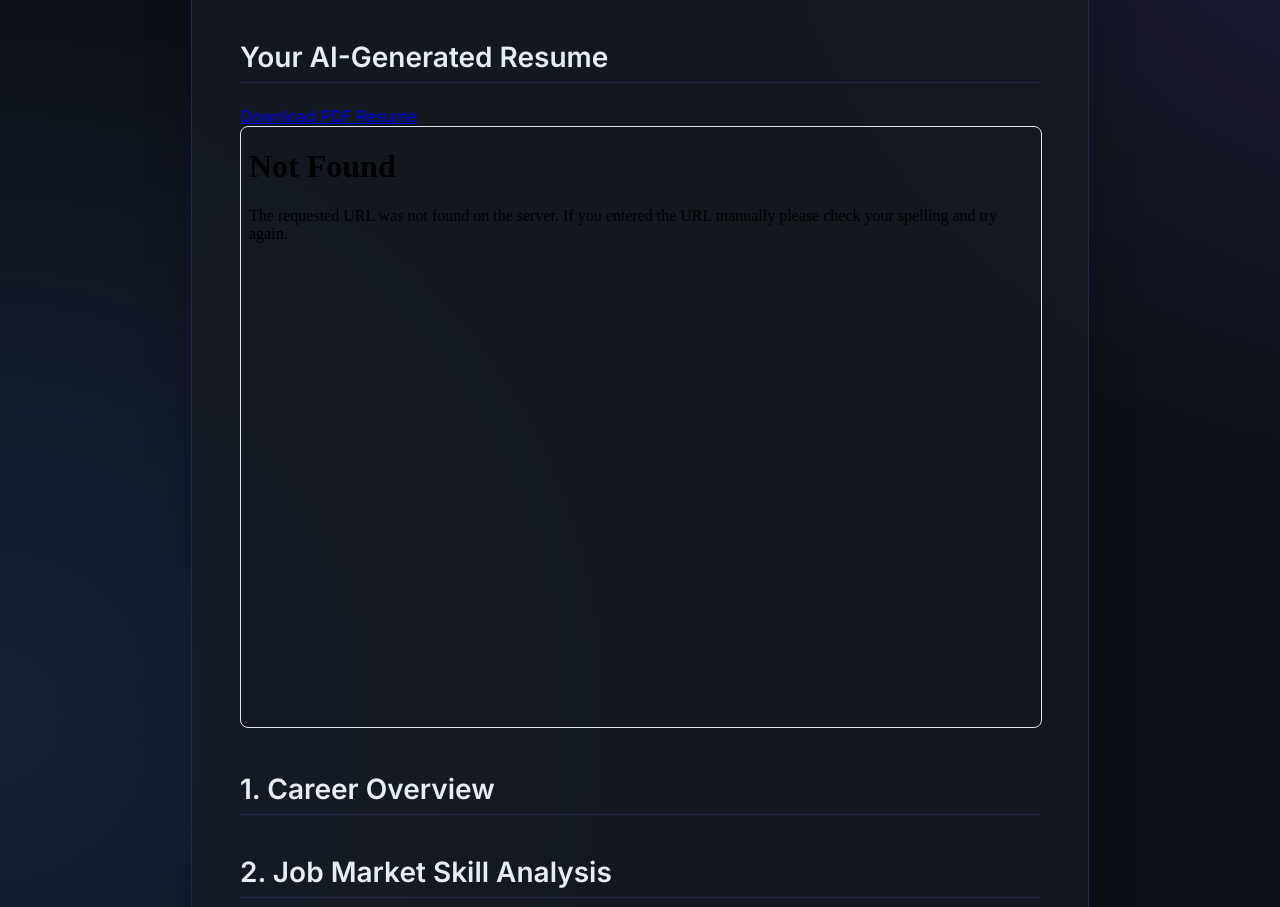
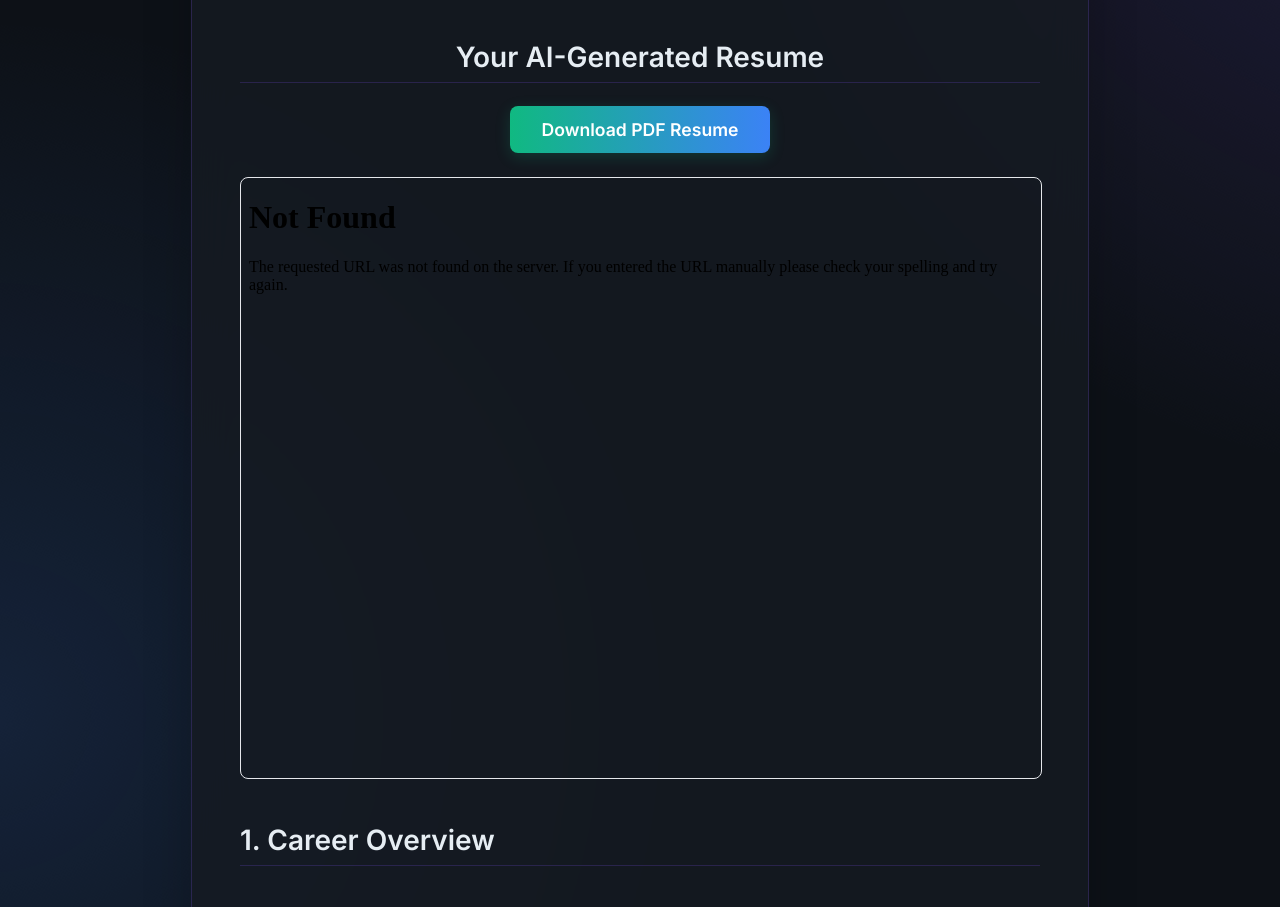
Before and after one commit to Rohit96hub/career-atlas, a Flask app: template templates/result.html in a window 1280 px wide. Shown: the part 203-1110 px from the top of the page. Run offline with Flask 3, Linux system fonts and the light colour scheme; the template is opened without the code that fills it, so the values that code supplies are empty; parts of the project's set-up code (start-up, migrations or seed data) failed here and were passed over.

Commit message:
style.css

```diff
--- a/static/style.css
+++ b/static/style.css
@@ -172,4 +172,33 @@ input:focus, select:focus {
 
 /* Animation Keyframes */
 @keyframes fadeIn { from { opacity: 0; } to { opacity: 1; } }
+
 @keyframes slideInUp { from { opacity: 0; transform: translateY(20px); } to { opacity: 1; transform: translateY(0); } }
+
+.resume-preview-section {
+    text-align: center;
+}
+
+.resume-actions {
+    margin-bottom: 1.5rem;
+}
+
+.download-btn {
+    display: inline-block;
+    padding: 0.8rem 2rem;
+    border: none;
+    border-radius: 8px;
+    background: linear-gradient(90deg, #10B981, #3B82F6);
+    color: white;
+    font-size: 1.1rem;
+    font-weight: 600;
+    cursor: pointer;
+    transition: all 0.3s ease;
+    text-decoration: none;
+    box-shadow: 0 4px 15px rgba(16, 185, 129, 0.2);
+}
+
+.download-btn:hover {
+    transform: translateY(-2px);
+    box-shadow: 0 8px 25px rgba(16, 185, 129, 0.3);
+}
```
